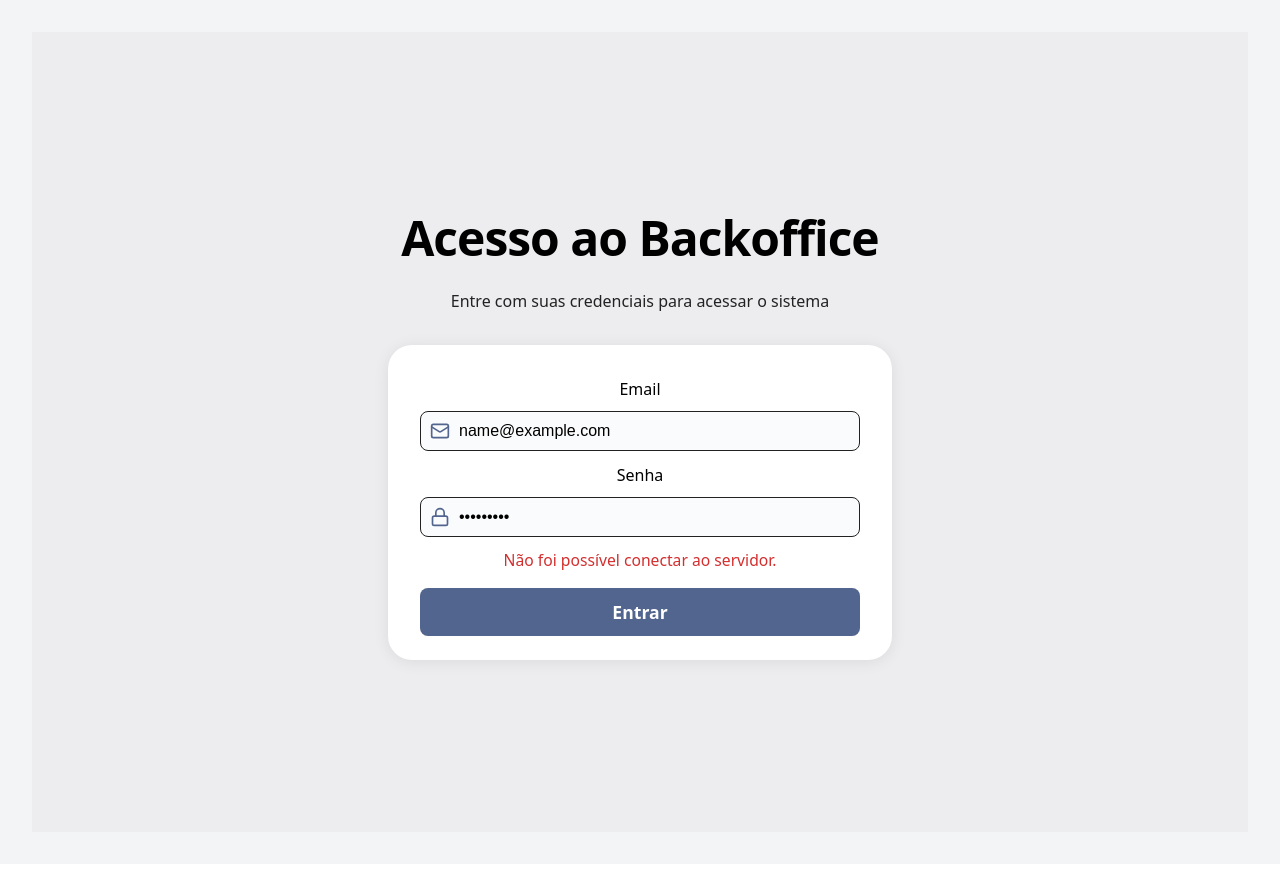
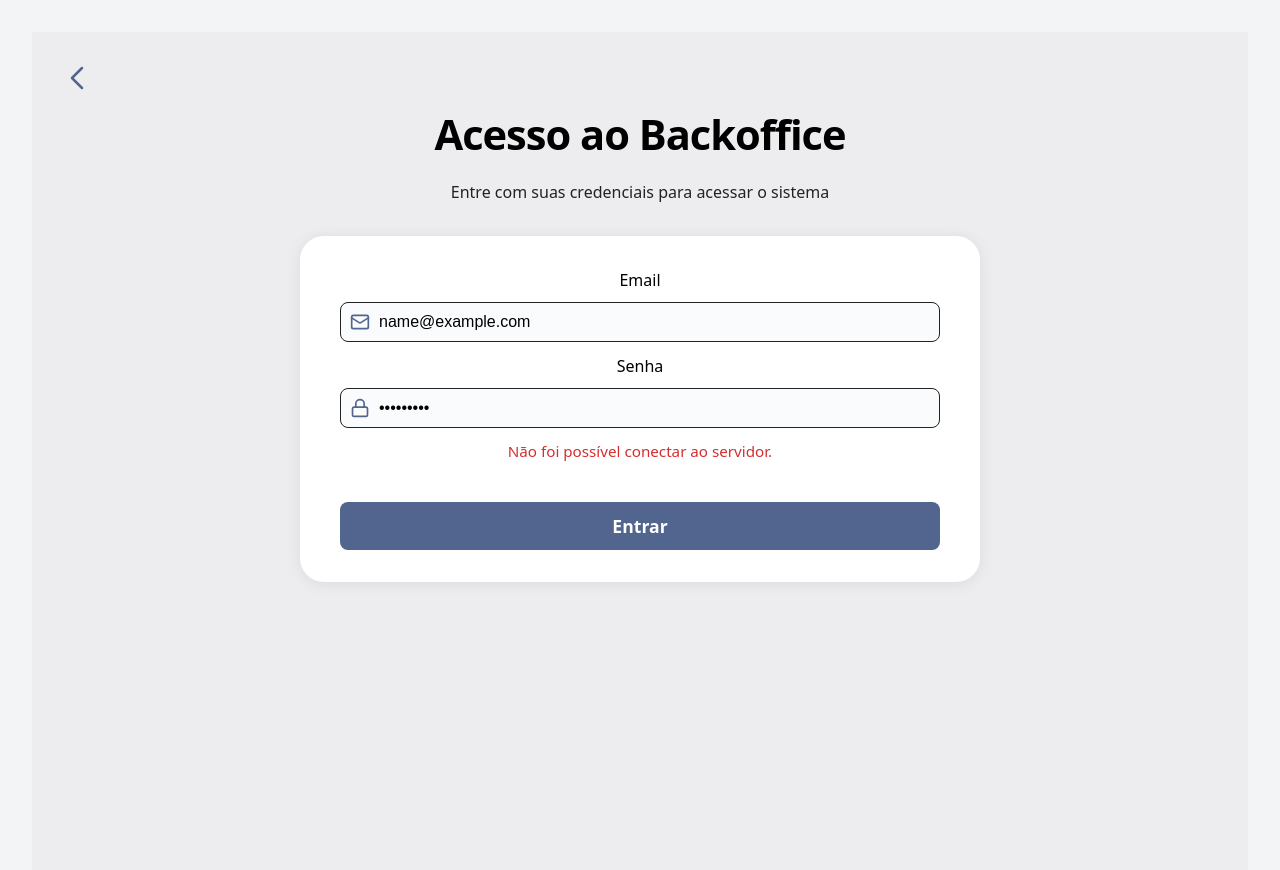
Before and after one commit to fehhmont/Canek, a React (Vite) app in the folder FrontEnd/: page /login in a window 1280 px wide. Both pictures are taken after typing "name@example.com", "Sample123" into the empty fields and a click on the button "Entrar". Shown: the top 870 px of the page. Built offline with nearby package versions, Linux system fonts and the light colour scheme; no server answers.

Commit message:
Ajustando a pagina de login

```diff
--- a/FrontEnd/src/pages/public/LoginPage.jsx
+++ b/FrontEnd/src/pages/public/LoginPage.jsx
@@ -1,7 +1,13 @@
 import React, { useState } from 'react';
 import { Mail, Lock } from 'lucide-react';
+import { useNavigate } from 'react-router-dom';
 import { useAuth } from '../../components/AuthContext.jsx';
 import './css/LoginPage.css';
+
+// Ícone de seta para voltar
+const ArrowLeft = () => (
+  <svg width="28" height="28" fill="none" stroke="#52658F" strokeWidth="2.5" strokeLinecap="round" strokeLinejoin="round" style={{display: 'block'}}><polyline points="18 24 8 14 18 4"/></svg>
+);
 
 function LoginPage() {
     const [email, setEmail] = useState('');
@@ -10,6 +16,7 @@ function LoginPage() {
     const [carregando, setCarregando] = useState(false);
 
     const auth = useAuth();
+    const navigate = useNavigate();
 
     const handleSubmit = async (event) => {
         event.preventDefault();
@@ -40,47 +47,52 @@ function LoginPage() {
     };
 
     return (
-        <div className="login-bg">
-            <h1 className="login-title-big">Acesso ao Backoffice</h1>
-            <p className="login-subtitle-center">
+        <div className="cadastro-bg">
+            <button className="cadastro-back-btn" onClick={() => navigate("/")} title="Voltar">
+                <ArrowLeft />
+            </button>
+            <h1 className="cadastro-title-big">Acesso ao Backoffice</h1>
+            <p className="cadastro-subtitle-center">
                 Entre com suas credenciais para acessar o sistema
             </p>
-            <div className="login-card">
+            <div className="cadastro-card">
                 <form onSubmit={handleSubmit}>
-                    <div className="form-group">
-                        <label className="login-label" htmlFor="email">Email</label>
-                        <div className="login-input-icon">
-                            <Mail size={20} className="login-input-svg" />
+                    <div className="cadastro-form-group">
+                        <label className="cadastro-label" htmlFor="email">Email</label>
+                        <div style={{ position: 'relative', display: 'flex', alignItems: 'center' }}>
+                            <Mail size={20} style={{ position: 'absolute', left: 10, color: '#52658F' }} />
                             <input
                                 type="email"
                                 id="email"
                                 value={email}
                                 onChange={(e) => setEmail(e.target.value)}
                                 placeholder="Digite seu email"
-                                className="login-input"
+                                className="cadastro-input"
                                 required
                                 disabled={carregando}
+                                style={{ paddingLeft: 38 }}
                             />
                         </div>
                     </div>
-                    <div className="form-group">
-                        <label className="login-label" htmlFor="senha">Senha</label>
-                        <div className="login-input-icon">
-                            <Lock size={20} className="login-input-svg" />
+                    <div className="cadastro-form-group">
+                        <label className="cadastro-label" htmlFor="senha">Senha</label>
+                        <div style={{ position: 'relative', display: 'flex', alignItems: 'center' }}>
+                            <Lock size={20} style={{ position: 'absolute', left: 10, color: '#52658F' }} />
                             <input
                                 type="password"
                                 id="senha"
                                 value={password}
                                 onChange={(e) => setPassword(e.target.value)}
                                 placeholder="Digite sua senha"
-                                className="login-input"
+                                className="cadastro-input"
                                 required
                                 disabled={carregando}
+                                style={{ paddingLeft: 38 }}
                             />
                         </div>
                     </div>
-                    {mensagemErro && <p className="login-error">{mensagemErro}</p>}
-                    <button type="submit" disabled={carregando} className="login-button">
+                    {mensagemErro && <p className="cadastro-error">{mensagemErro}</p>}
+                    <button type="submit" disabled={carregando} className="cadastro-btn">
                         {carregando ? "Entrando..." : "Entrar"}
                     </button>
                 </form>
--- a/FrontEnd/src/pages/public/css/LoginPage.css
+++ b/FrontEnd/src/pages/public/css/LoginPage.css
@@ -1,38 +1,46 @@
-.login-bg {
+.cadastro-bg {
   min-height: 100vh;
   background: #ededf0;
   display: flex;
   flex-direction: column;
   align-items: center;
-  justify-content: center;
+  justify-content: flex-start;
+  position: relative;
+  padding-top: 48px;
 }
 
-.login-header {
-  width: 100%;
-  max-width: 400px;
-  display: flex;
-  flex-direction: column;
-  align-items: flex-start;
-  margin-bottom: 32px;
-  gap: 4px;
+.cadastro-back-btn {
+  position: absolute;
+  top: 32px;
+  left: 32px;
+  background: none;
+  border: none;
+  cursor: pointer;
+  padding: 0;
+  z-index: 2;
 }
 
-.login-title {
-  font-size: 1.6rem;
+.cadastro-title-big {
+  font-size: 2.6rem;
   font-weight: bold;
   color: #000;
+  text-align: center;
+  margin-top: 32px;
+  margin-bottom: 6px;
+  letter-spacing: -1px;
 }
 
-.login-subtitle {
+.cadastro-subtitle-center {
+  text-align: center;
+  color: #222;
   font-size: 1rem;
-  color: #222;
-  margin-bottom: 2px;
+  margin-bottom: 32px;
 }
 
-.login-card {
+.cadastro-card {
   background: #fff;
-  padding: 32px 32px 24px 32px;
-  border-radius: 16px;
+  padding: 32px 40px;
+  border-radius: 24px;
   box-shadow: 0 2px 16px rgba(0,0,0,0.08);
   min-width: 340px;
   max-width: 400px;
@@ -40,97 +48,25 @@
   display: flex;
   flex-direction: column;
   gap: 18px;
+  margin-bottom: 40px;
 }
 
-.login-icon {
-  color: #52658F;
-  margin-bottom: 8px;
-}
-
-.form-group {
+.cadastro-form-group {
   display: flex;
   flex-direction: column;
   gap: 6px;
   margin-bottom: 12px;
 }
 
-.login-input {
-  padding: 10px 12px;
-  border: 1px solid #bbb;
-  border-radius: 6px;
-  font-size: 1rem;
-  background: #fafbfc;
-  color: #000;
-}
-
-.login-input:disabled {
-  background: #f3f3f3;
-}
-
-.login-button {
-  background: #52658F;
-  color: #fff;
-  border: none;
-  border-radius: 6px;
-  padding: 12px 0;
-  font-size: 1.1rem;
-  font-weight: bold;
-  cursor: pointer;
-  margin-top: 8px;
-  width: 100%;
-  transition: background 0.2s;
-}
-
-.login-button:disabled {
-  background: #b0b8c9;
-  cursor: not-allowed;
-}
-
-.login-error {
-  color: #d32f2f;
-  font-size: 0.98em;
-  margin: 0 0 8px 0;
-  text-align: center;
-}
-.login-title-big {
-  font-size: 3rem;
-  font-weight: bold;
-  color: #000;
-  text-align: center;
-  margin-top: 48px;
-  margin-bottom: 8px;
-  letter-spacing: -1px;
-}
-
-.login-subtitle-center {
-  text-align: center;
-  color: #222;
-  font-size: 1rem;
-  margin-bottom: 32px;
-}
-
-.login-label {
+.cadastro-label {
   color: #000;
   font-weight: 500;
   margin-bottom: 4px;
   font-size: 1rem;
 }
 
-.login-input-icon {
-  display: flex;
-  align-items: center;
-  position: relative;
-}
-
-.login-input-svg {
-  position: absolute;
-  left: 10px;
-  color: #52658F;
-  pointer-events: none;
-}
-
-.login-input {
-  padding: 10px 12px 10px 38px;
+.cadastro-input {
+  padding: 10px 12px;
   border: 1.5px solid #222;
   border-radius: 8px;
   font-size: 1rem;
@@ -139,21 +75,17 @@
   width: 100%;
 }
 
-.login-card {
-  background: #fff;
-  padding: 32px 32px 24px 32px;
-  border-radius: 24px;
-  box-shadow: 0 2px 16px rgba(0,0,0,0.08);
-  min-width: 340px;
-  max-width: 440px;
-  width: 100%;
-  display: flex;
-  flex-direction: column;
-  gap: 18px;
-  margin-bottom: 40px;
+.cadastro-input:disabled {
+  background: #f3f3f3;
 }
 
-.login-button {
+.cadastro-error {
+  color: #d32f2f;
+  font-size: 0.95em;
+  margin-top: 2px;
+}
+
+.cadastro-btn {
   background: #52658F;
   color: #fff;
   border: none;
@@ -162,12 +94,12 @@
   font-size: 1.1rem;
   font-weight: bold;
   cursor: pointer;
-  margin-top: 8px;
+  margin-top: 24px;
   width: 100%;
   transition: background 0.2s;
 }
 
-.login-button:disabled {
+.cadastro-btn:disabled {
   background: #b0b8c9;
   cursor: not-allowed;
 }
```
